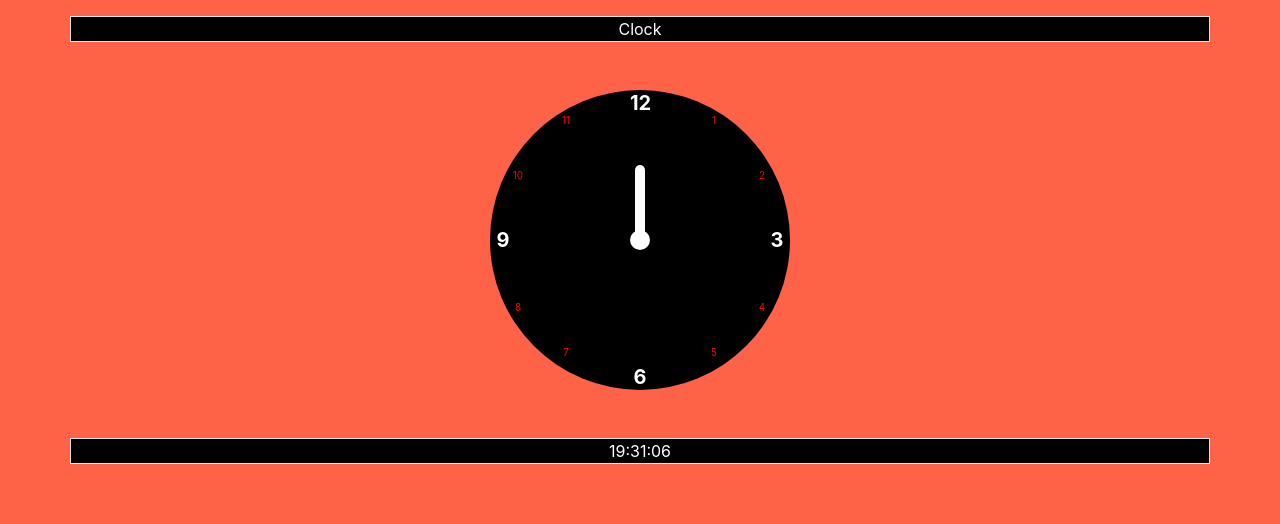
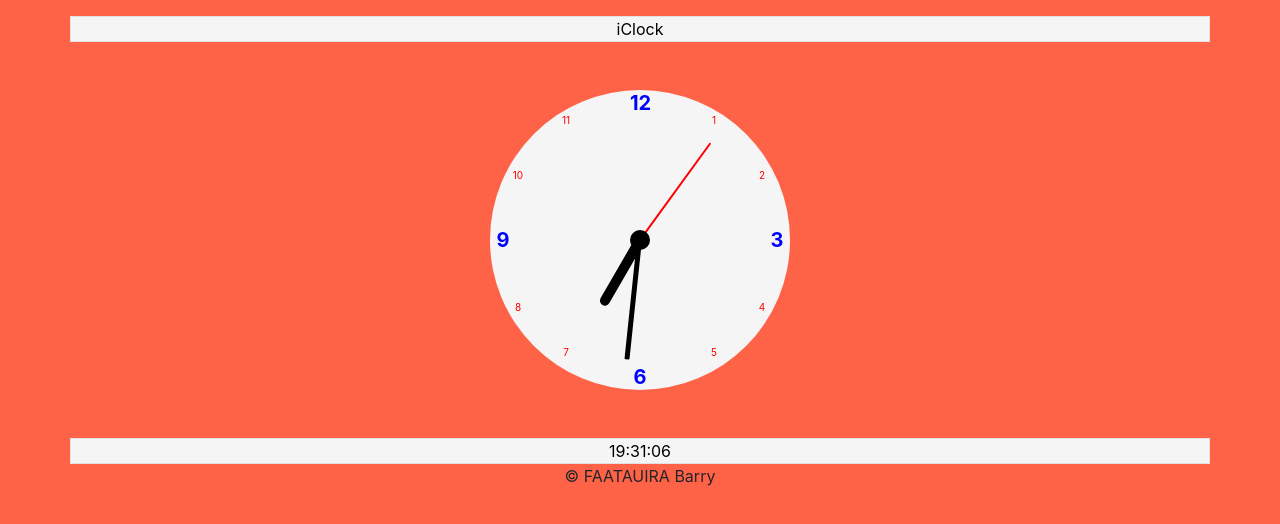
Before and after one commit to Kwizzypf/Horloge, a plain HTML site: page index.html in a window 1280 px wide. Drawn offline with Linux system fonts and the light colour scheme.

Commit message:
Add files via upload

```diff
--- a/css/styles.css
+++ b/css/styles.css
@@ -6,8 +6,8 @@ body
 
 .bg-black
 {
-    background-color: black;
-    color: white;
+    background-color: whitesmoke;
+    color: black;
 }
 
 .clock
@@ -20,13 +20,14 @@ body
 
 .centre
 {
-    background-color: white;
+    background-color: black;
     position: absolute;
     left: calc(50% - 10px);
     top: calc(50% - 10px);
     width: 20px;
     height: 20px;
     border-radius: 50%;
+    z-index: 20;
 }
 
 .clock ul{
@@ -38,13 +39,44 @@ body
 
 .hourTick
 {
-    background-color: white;
+    background-color: black;
     position: absolute;
     border-radius: 5px;
+    transform-origin: bottom center;
     top: 75px;
     left: 145px;
     width: 10px;
     height: 75px;
+    transform: rotate(360deg);
+}
+
+.minuteTick{
+    width: 5px;
+    height: 120px;
+    background-color: #000;
+    transform-origin: bottom center;
+    border-radius: 4px;
+    position: absolute;
+    top: 30px;
+    left: 147px;
+    z-index: 9;
+    border-radius: 1px;
+    transform: rotate(90deg);
+
+}
+.secondTick{
+    width: 2px;
+    height: 120px;
+    background-color:red;
+    transform-origin: bottom center;
+    border-radius: 4px;
+    position: absolute;
+    top: 30px;
+    left: 149px;
+    transition: all 0.06s;
+    z-index: 15;
+    transform: rotate(360deg);
+
 }
 
 .clock ul li{
@@ -67,7 +99,7 @@ body
 .clock ul li:nth-child(3){
     right: 1%;
     top:calc(50% - 10px);
-    color:#FFF;
+    color:blue;
     font-size: 20px;
     font-weight: bold;
 }
@@ -82,7 +114,7 @@ body
 .clock ul li:nth-child(6){
     right: calc(50% - 10px);
     top:calc(99% - 20px);
-    color:#FFF;
+    color:blue;
     font-size: 20px;
     font-weight: bold;
 }
@@ -97,7 +129,7 @@ body
 .clock ul li:nth-child(9){
     left: 1%;
     top:calc(50% - 10px);
-    color:#FFF;
+    color:blue;
     font-size: 20px;
     font-weight: bold;
 }
@@ -112,7 +144,7 @@ body
 .clock ul li:nth-child(12){
     right: calc(50% - 10px);
     top:1%;
-    color:#FFF;
+    color:blue;
     font-size: 20px;
     font-weight: bold;
 }
--- a/index.html
+++ b/index.html
@@ -13,7 +13,7 @@
         <div class="container border mt-3 bg-black">
             <div class="row">
                 <div class="col-12 text-center">
-                    Clock
+                    iClock
                 </div>
             </div>
         </div>
@@ -21,7 +21,7 @@
         <div id="myClock" class="container clock bg-black mt-5 rounded-circle">
             <div class="hourTick"></div>
             <div class="minuteTick"></div>
-            <div class="sencondTick"></div>
+            <div class="secondTick"></div>
             <div class="centre"></div>
             <div class="time"></div>
             <ul>
@@ -49,11 +49,11 @@
         </div>
 
 
-
+        <footer class="text-center"> © FAATAUIRA Barry </footer>
 
         <script src="js/jquery-3.4.1.min.js"></script>
         <script src="js/bootstrap.js"></script>
         <script src="js/popper.min.js"></script>
-        <script src="js/scripts.js"></script>
+        <script src="js/scripts.js" defer></script>
     </body>
 </html>
--- a/js/scripts.js
+++ b/js/scripts.js
@@ -1,30 +1,79 @@
+$(document).ready(function () {
+
+    // tout ce que vous voulez ici
+    setInterval(setClockDigital, 1000);
+    setInterval(setClock, 1000);
+
+});
 
 
 
 
-
-setInterval(setClockDigital, 1000);
-
 function setClockDigital()
 {
     var laDate = new Date();
-    if(laDate.getHours() < 10)
-    {
-        var heure = "0"+laDate.getHours();
-    }
-    else var heure = laDate.getHours();
 
-    if(laDate.getMinutes() < 10)
-    {
-        var minutes = "0"+laDate.getMinutes();
-    }
-    else var minutes = laDate.getMinutes();
-
-    if(laDate.getSeconds() < 10)
-    {
-        var secondes = "0"+laDate.getSeconds();
-    }
-    else var secondes = laDate.getSeconds();
+    var heure = putZeroHour(laDate);
+    var minutes = putZeroMinutes(laDate);
+    var secondes = putZeroSecond(laDate);
 
     $("#time").html(heure+":"+minutes+":"+secondes);
 }
+
+/*fonction pour faire tourner les aiguilles */
+function setClock()
+{
+    var today = new Date();
+
+    /* Gestion des heures */
+    var heure = today.getHours();
+    var heureDeg = ((heure / 12) * 360); /* permet d'avoir l'angle pour la rotation de l'aiguille */
+    $(".hourTick").css("transform",  "rotate("+heureDeg+"deg)");
+
+    /* Gestion des minutes */
+    var minute = today.getMinutes();
+    var minuteDeg = ((minute / 60) * 360); /* permet d'avoir l'angle pour la rotation de l'aiguille */
+    $(".minuteTick").css("transform",  "rotate("+minuteDeg+"deg)");
+
+    /* Gestion des secondes */
+    var secondes = today.getSeconds();
+    var secondesDeg = ((secondes / 60) * 360); /* permet d'avoir l'angle pour la rotation de l'aiguille */
+    $(".secondTick").css("transform",  "rotate("+secondesDeg+"deg)");
+
+}
+
+/*fin fonction pour faire tourner les aiguilles*/
+
+
+/* fonction pour ajouter un zéro au début de heure,minutes,secondes*/
+function putZeroHour(maDate)
+{
+    if(maDate.getHours() < 10)
+    {
+        return  "0"+maDate.getHours();
+    }
+    else return maDate.getHours();
+
+}
+
+function putZeroMinutes(maDate)
+{
+    if(maDate.getMinutes() < 10)
+    {
+        return "0"+maDate.getMinutes();
+    }
+    else return maDate.getMinutes();
+
+}
+
+function putZeroSecond(maDate)
+{
+    if(maDate.getSeconds() < 10)
+    {
+        return "0"+maDate.getSeconds();
+    }
+    else return maDate.getSeconds();
+
+}
+
+/* fin fonction pour ajouter un zéro au début de heure,minutes,secondes*/
```
